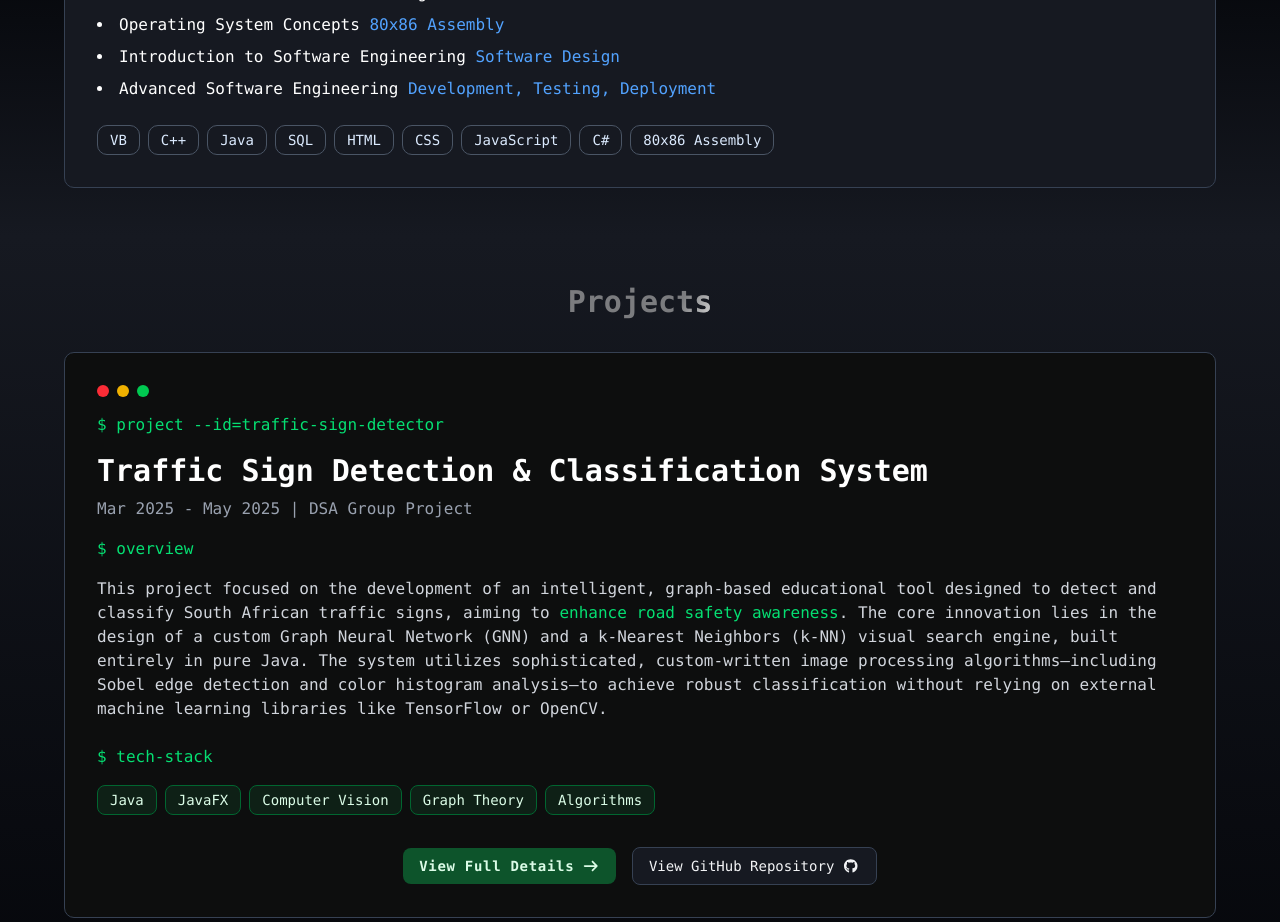
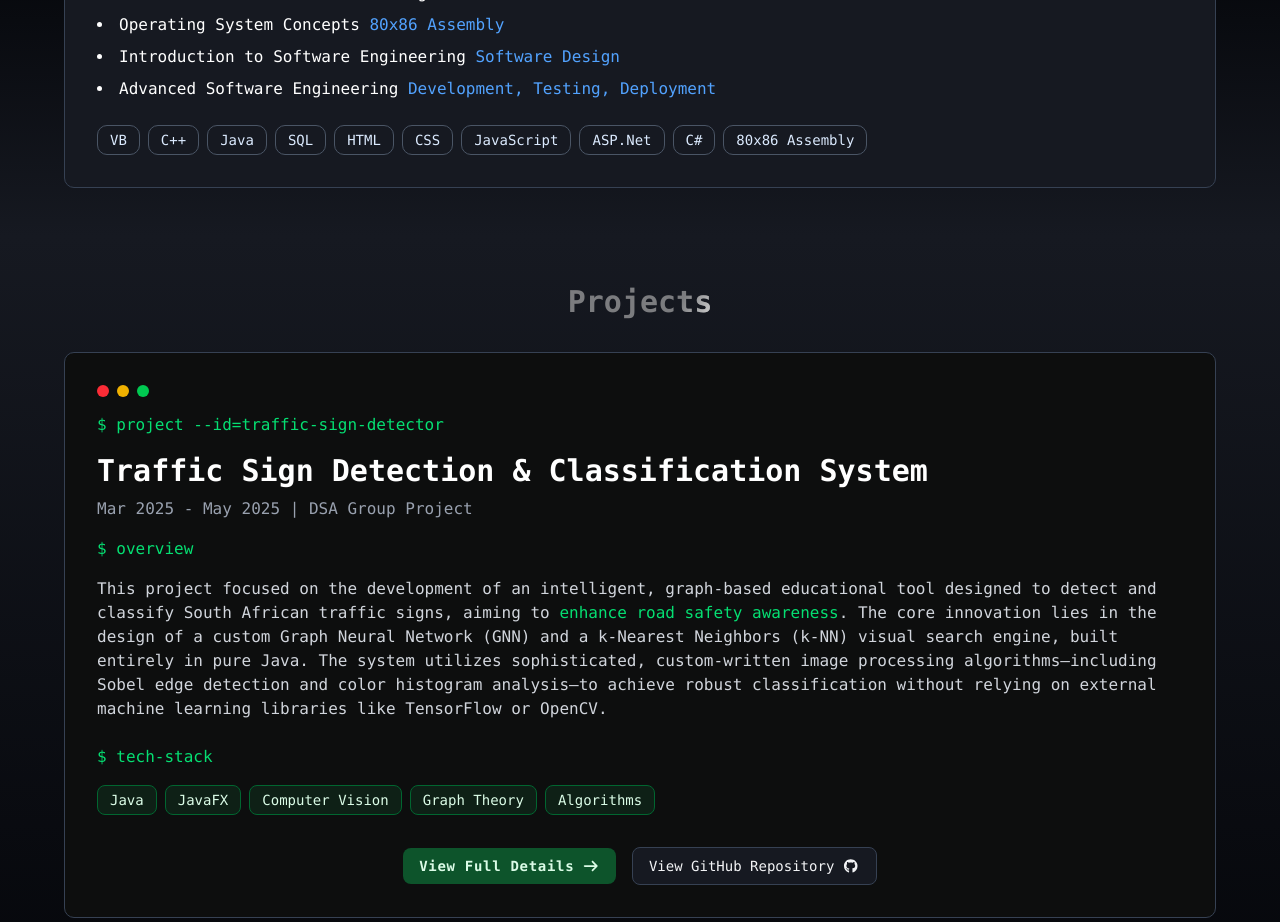
Before and after one commit to 4amogelangkotu/agkotu-portfolio, a React (Vite) app: page / in a window 1280 px wide. Shown: the part 1280-2202 px from the top of the page. Built offline with nearby package versions, Linux system fonts and the light colour scheme.

Commit message:
updated tech stack in the education section

```diff
--- a/src/components/sections/Education.tsx
+++ b/src/components/sections/Education.tsx
@@ -2,7 +2,7 @@
 
 import ShinyText from "../ShinyText";
 export default function Education() {
-    const technologies = ['VB', 'C++', 'Java', 'SQL', 'HTML', 'CSS', 'JavaScript', 'C#', '80x86 Assembly'];
+    const technologies = ['VB', 'C++', 'Java', 'SQL', 'HTML', 'CSS', 'JavaScript', 'ASP.Net', 'C#', '80x86 Assembly'];
 
     return (
         <section className="py-12 px-6 bg-linear-to-b from-black to-[#161921]">
```
